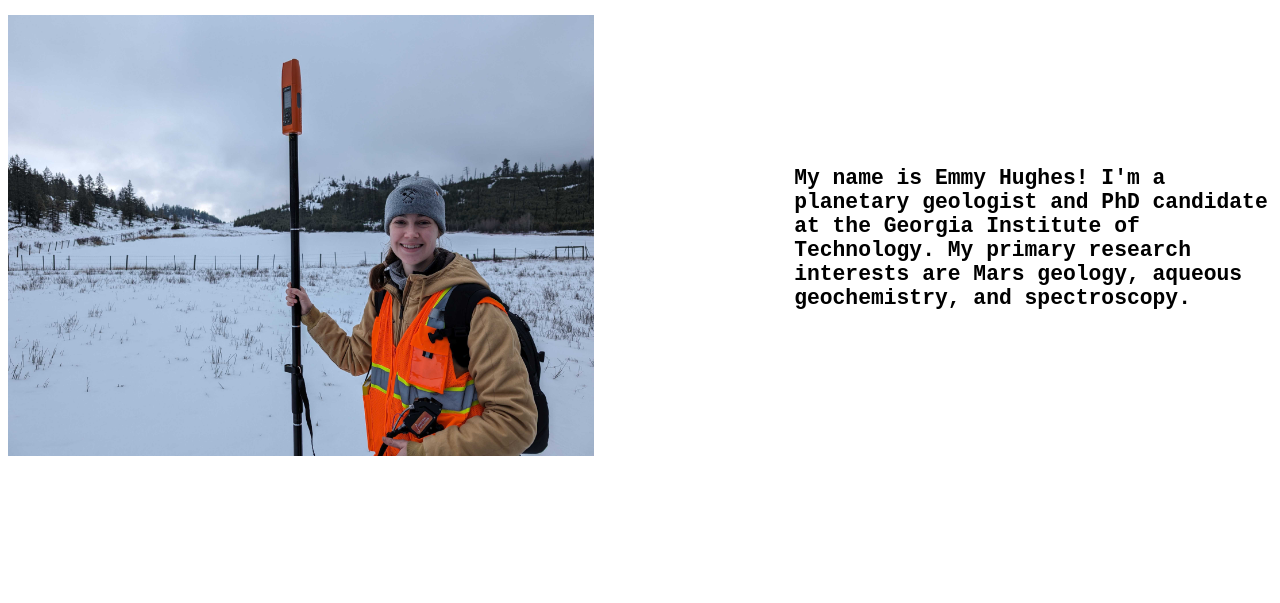
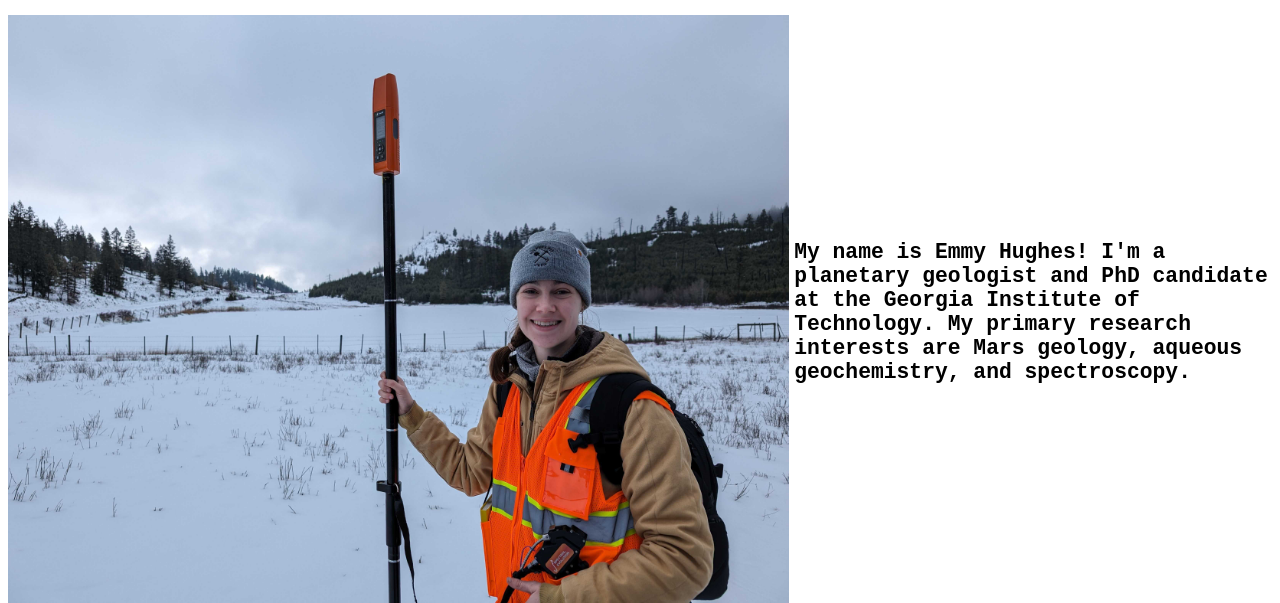
Before and after one commit to emmybhughes/emmybhughes.github.io, a plain HTML site: page index.html in a window 1280 px wide. Shown: the part 361-964 px from the top of the page. Before the commit the page ends 830 px from the top, so only its background shows below. Drawn offline with Linux system fonts and the light colour scheme.

Commit message:
Update index.html

```diff
--- a/index.html
+++ b/index.html
@@ -78,7 +78,7 @@
 <!DOCTYPE html>
 <html>
   <head>
-    <title>Pretty Paris</title>
+    <title>Emmy Hughes</title>
     <style>
       .container {
         display: flex;
@@ -88,8 +88,8 @@
       }
 
       img {
-        max-width: 75%;
-        max-height: 75%;
+        max-width: 100%;
+        max-height: 100%;
       }
 
       .text {
```
